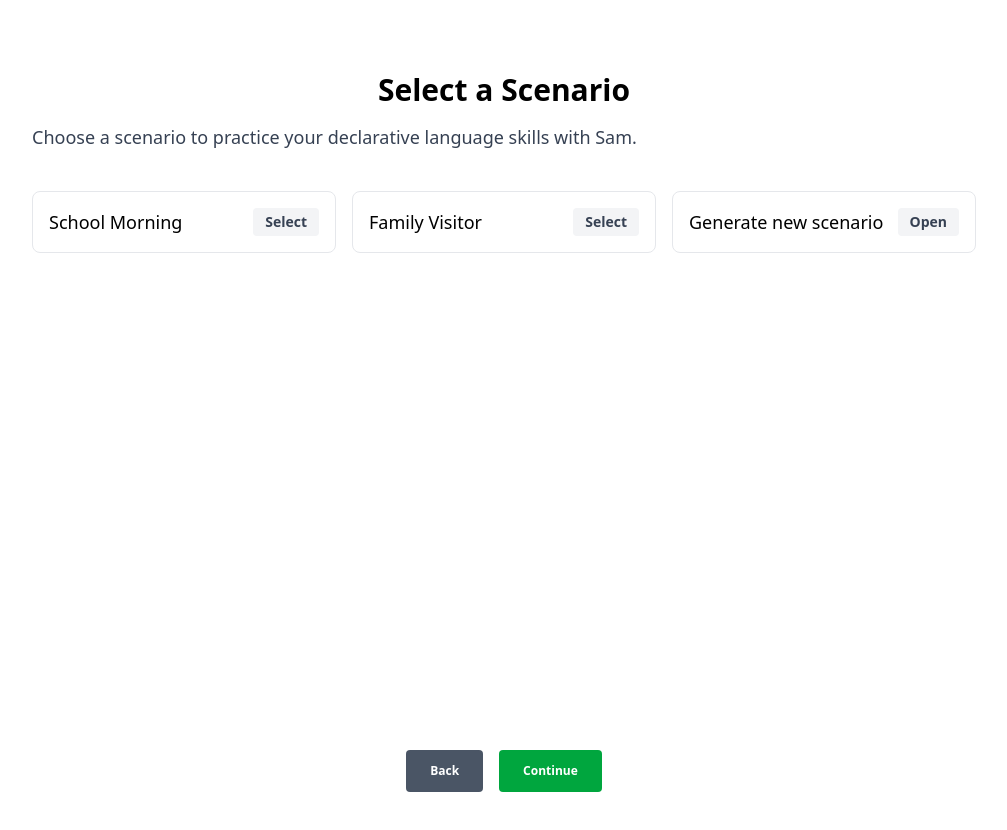
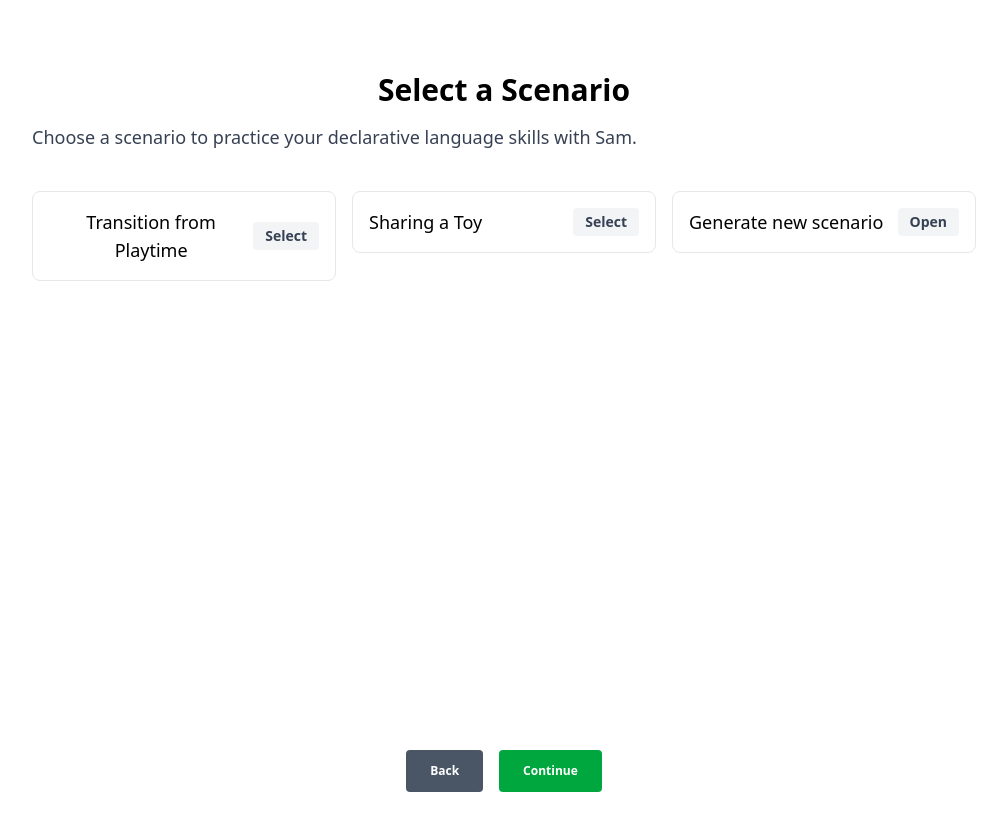
Before and after one commit to shiye-cao/Declarative-Language-Practice, a React (Vite) app in the folder interface/: page /select-scenario in a window 1280 px wide. Shown: the top 830 px of the page, without its empty margins (136-1143 px from the left). Built offline with nearby package versions, Linux system fonts and the light colour scheme.

Commit message:
Added prompts

```diff
--- a/interface/src/components/pages/SelectScenario.tsx
+++ b/interface/src/components/pages/SelectScenario.tsx
@@ -10,8 +10,8 @@ const SelectScenario: React.FC = () => {
   const [isGenerating, setIsGenerating] = useState(false)
 
   const scenarioDescriptions: Record<number, string> = {
-    1: 'Scenario 1: The school bus is coming in 10 minutes. Sam\'s backpack is still unpacked. The books are sitting on the table, along with Sam\'s lunchbox. Sam also needs to put on his/her shoes and jacket before you both walk out to the bus stop.',
-    2: 'Scenario 2: Sam\'s Grandma has just arrived for a visit. Grandma wants a hug from Sam. You and Sam also prepared some gifts for Grandma, a bouquet of flowers and a box of brownies, that you want Sam to give to her. '
+    1: 'Scenario 1: Imagine you and the child (represented by the robot) are playing with toys. Slowly transition the playtime to clean-up time. The child may be resistant to stopping playtime and transitioning to playtime. Use transition cues and practice patience.',
+    2: 'Scenario 2: Imagine the child (represented by the robot) is playing with a toy. After you express interest in sharing the toy, the robot is reluctant to share. The child becomes frustrated and uses repetitive phrases. Practice patient, clear, language cues for sharing, de-escalation, and positive reinforcement.'
   }
 
   const toggleScenario = (n: number) => {
@@ -75,7 +75,7 @@ const SelectScenario: React.FC = () => {
             aria-pressed={selectedScenario === 1}
           >
             <div className="flex items-center justify-between">
-              <h3 className="text-lg font-medium">School Morning</h3>
+              <h3 className="text-lg font-medium">Transition from Playtime</h3>
               <button
                 className={`px-3 py-1 rounded text-sm ${selectedScenario === 1 ? 'bg-blue-600 text-white' : 'bg-gray-100 text-gray-700'}`}
                 onClick={(e) => { e.stopPropagation(); toggleScenario(1) }}
@@ -101,7 +101,7 @@ const SelectScenario: React.FC = () => {
             aria-pressed={selectedScenario === 2}
           >
             <div className="flex items-center justify-between">
-              <h3 className="text-lg font-medium">Family Visitor</h3>
+              <h3 className="text-lg font-medium">Sharing a Toy</h3>
               <button
                 className={`px-3 py-1 rounded text-sm ${selectedScenario === 2 ? 'bg-blue-600 text-white' : 'bg-gray-100 text-gray-700'}`}
                 onClick={(e) => { e.stopPropagation(); toggleScenario(2) }}
```
Also changed, not shown: 1 other file (tests, documents, lock files or other folders).
